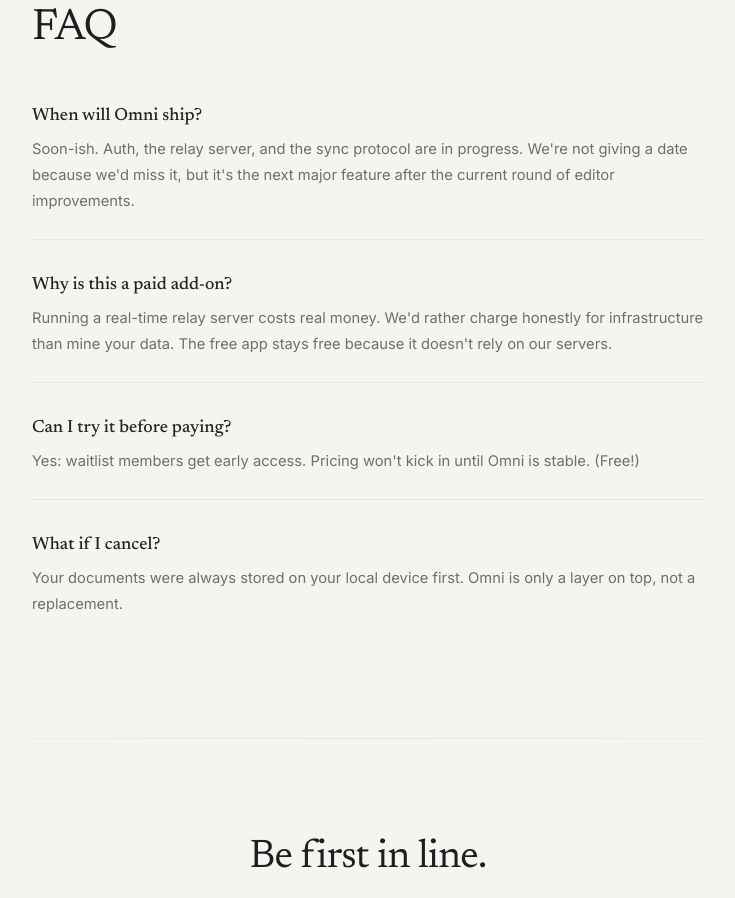
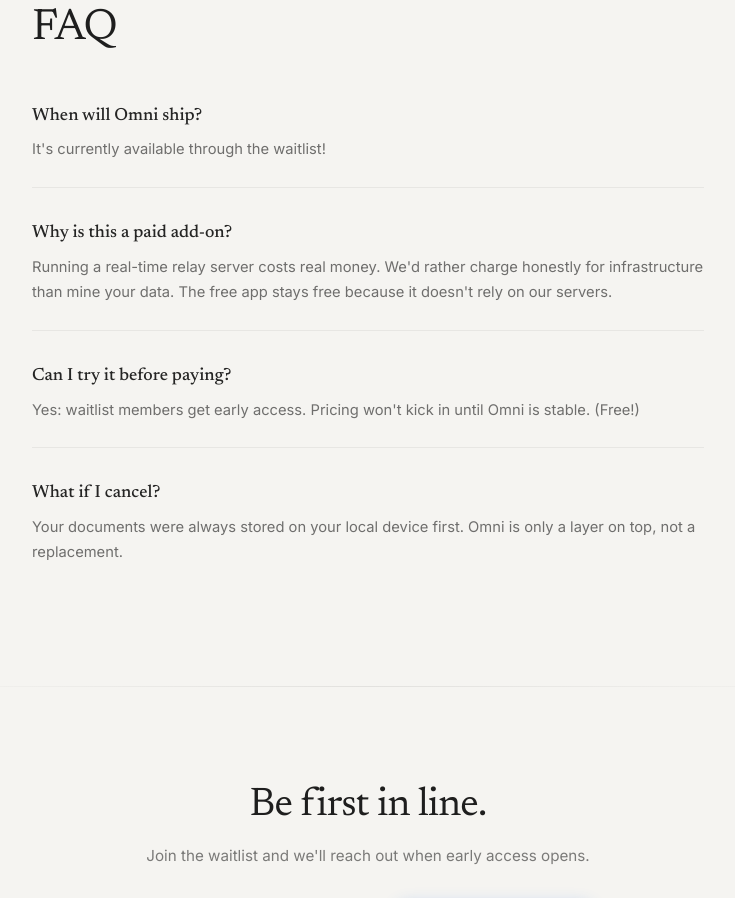
Before and after one commit to ThatXliner/quillium-landing, a SvelteKit app: page /omni in a window 1280 px wide. Shown: the part 3200-4098 px from the top of the page, without its empty margins (272-1007 px from the left). Built offline with nearby package versions, Linux system fonts and the light colour scheme.

Commit message:
update Omni FAQ

```diff
--- a/src/routes/omni/+page.svelte
+++ b/src/routes/omni/+page.svelte
@@ -541,9 +541,10 @@
 			<div class="faq-row">
 				<p class="faq-q">When will Omni ship?</p>
 				<p class="faq-a">
-					Soon-ish. Auth, the relay server, and the sync protocol are in progress. We're not giving
+					It's currently available through the waitlist!
+					<!-- Soon-ish. Auth, the relay server, and the sync protocol are in progress. We're not giving
 					a date because we'd miss it, but it's the next major feature after the current round of
-					editor improvements.
+					editor improvements. -->
 				</p>
 			</div>
 			<div class="faq-row">
```
